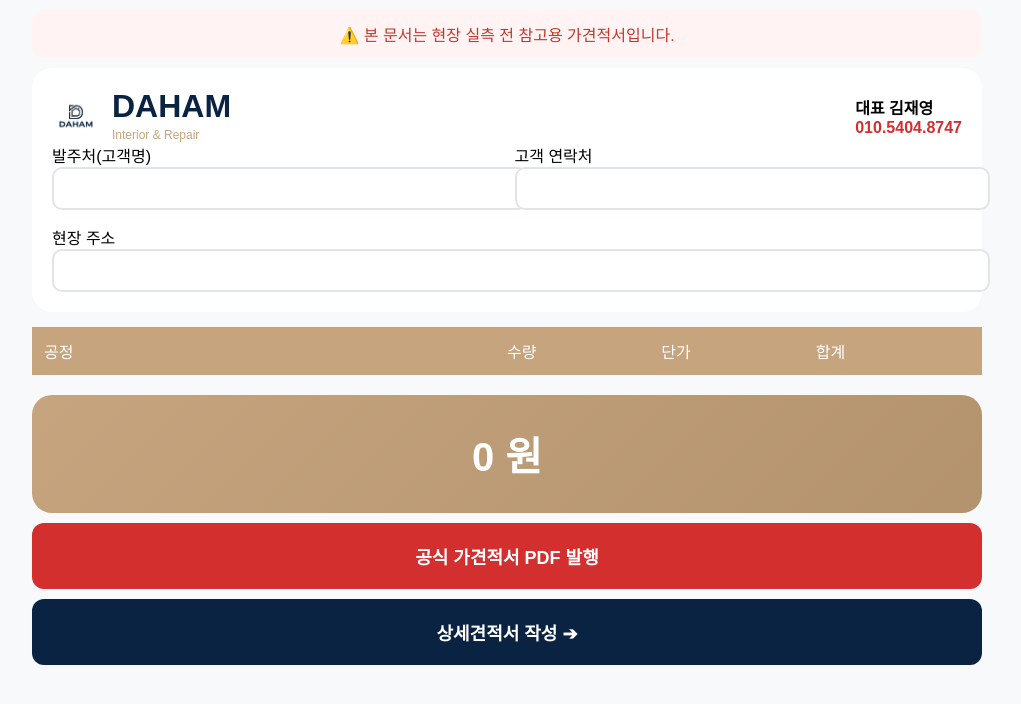
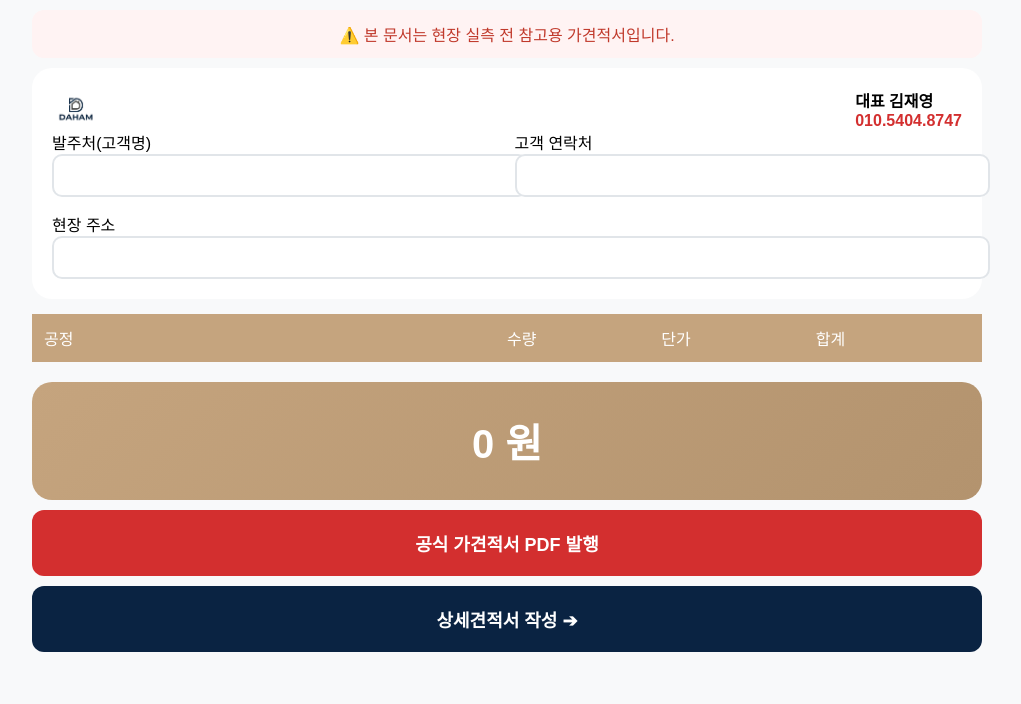
Before and after one commit to daham-repair/daham-estimate, a plain HTML site: page index.html in a window 1280 px wide. Shown: the whole page, without its empty margins (133-1154 px from the left). Drawn offline with Linux system fonts and the light colour scheme.

Commit message:
Update index.html

```diff
--- a/index.html
+++ b/index.html
@@ -17,10 +17,6 @@
         <div class="header-top">
           <div class="logo-box">
             <img src="assets/logo.png" class="logo-img" alt="DAHAM" />
-            <div class="logo-text">
-              <h1>DAHAM</h1>
-              <span>Interior & Repair</span>
-            </div>
           </div>
           <div class="rep-info">
             <strong>대표 김재영</strong>
```
